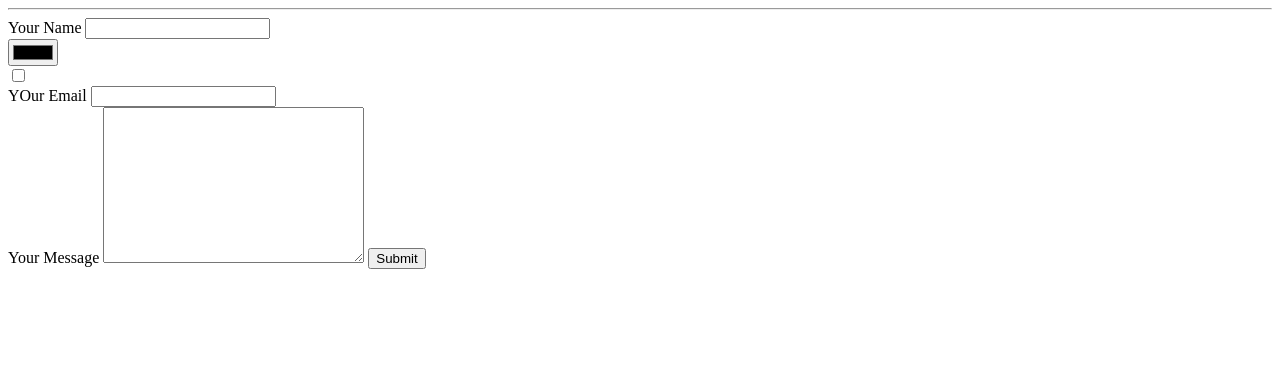
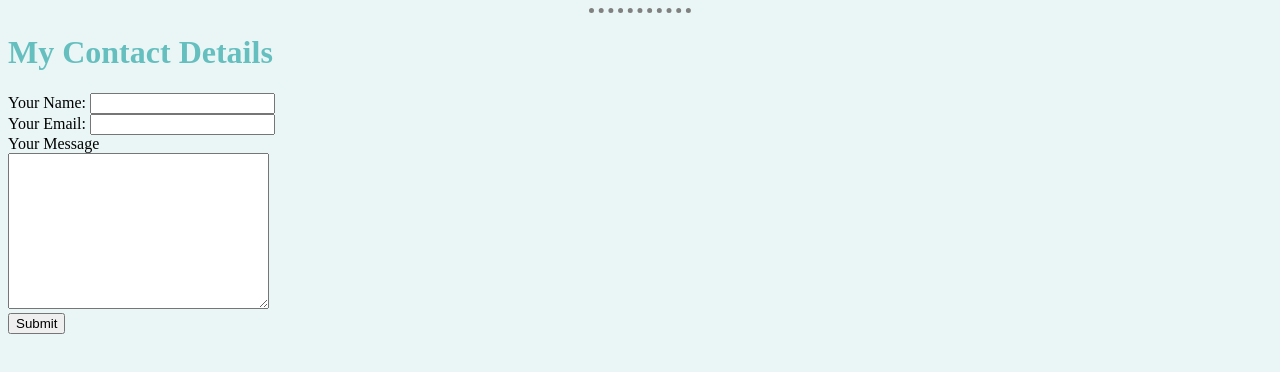
Before and after one commit to srinu-tippana/cv, a plain HTML site: page contactme.html in a window 1280 px wide. Drawn offline with Linux system fonts and the light colour scheme.

Commit message:
Add files via upload

```diff
--- /dev/null
+++ b/CSS/styles.css
@@ -0,0 +1,20 @@
+body{
+  background-color:#EAF6F6;
+
+}
+hr{
+
+  border-style:none;
+  border-top-style:dotted;
+  border-color:grey;
+  border-width:5px;
+  width:8%;
+
+
+
+
+}
+h1,h3
+{
+  color:#66BFBF;
+}
--- a/contactme.html
+++ b/contactme.html
@@ -7,20 +7,24 @@
   <meta charset="utf-8">
 
   <title>Contact me</title>
+  <link rel="stylesheet" href="css/styles.css">
 </head>
 <body>
 
 </body>
 <hr>
+<h1> My Contact Details</h1>
 <form class="" action="index.html" method="post">
-  <label > Your Name </label>
+  <label >Your Name:</label>
   <input type="text" name="" value=""><br>
-  <input type="color" name="" value=""><br>
-  <input type="checkbox" name=""value=""><br>
-  <label for="">YOur Email</label>
+
+  <label for="">Your Email:</label>
   <input type="email" name=""value=""><br>
   <label for="">Your Message</label>
+  <br>
   <textarea name="name" id="" cols="30" rows="10"></textarea>
+  <br>
+
   <input type="submit" name="">
 
 
```
Also changed, not shown: index.html (+4 -2 lines).
